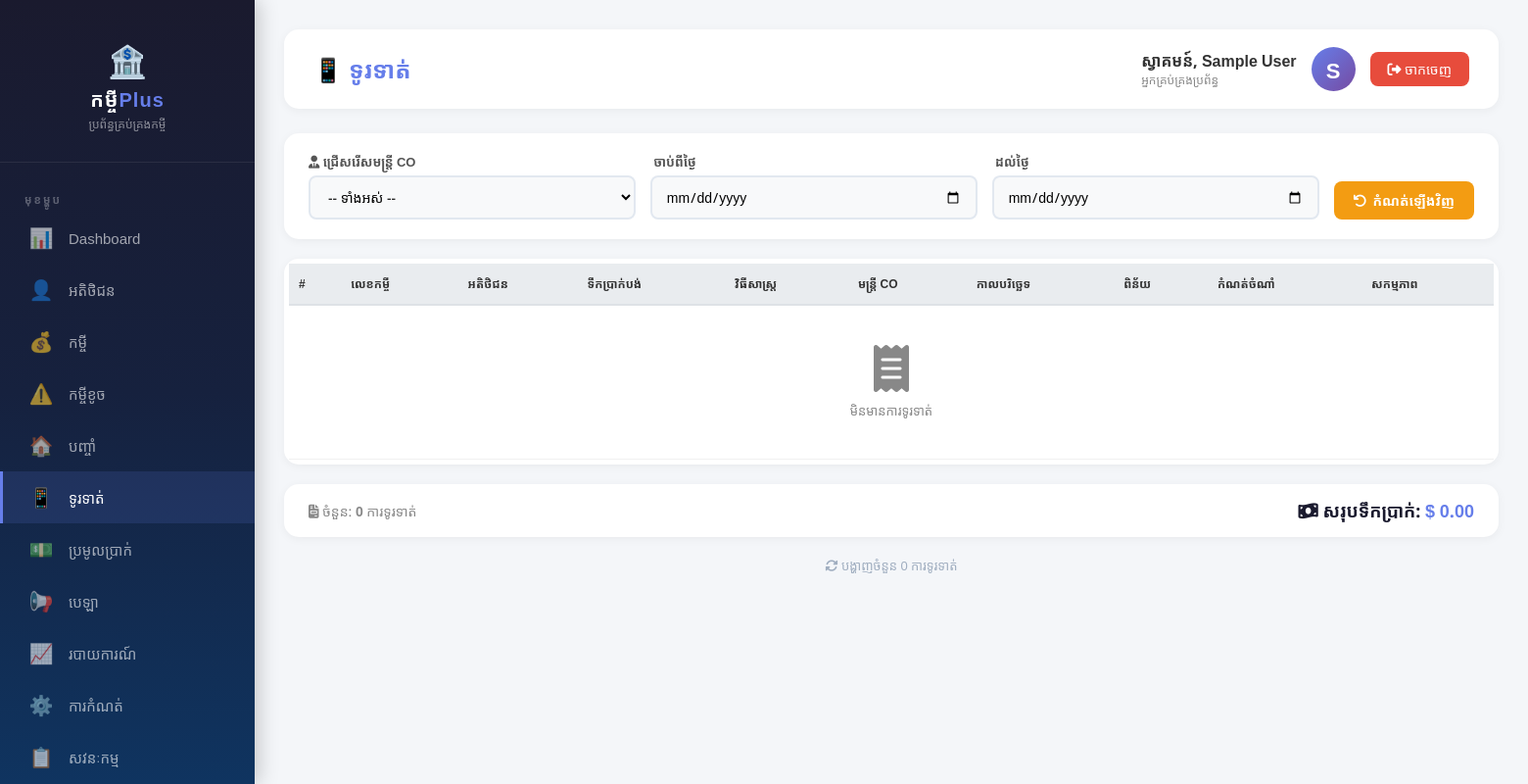
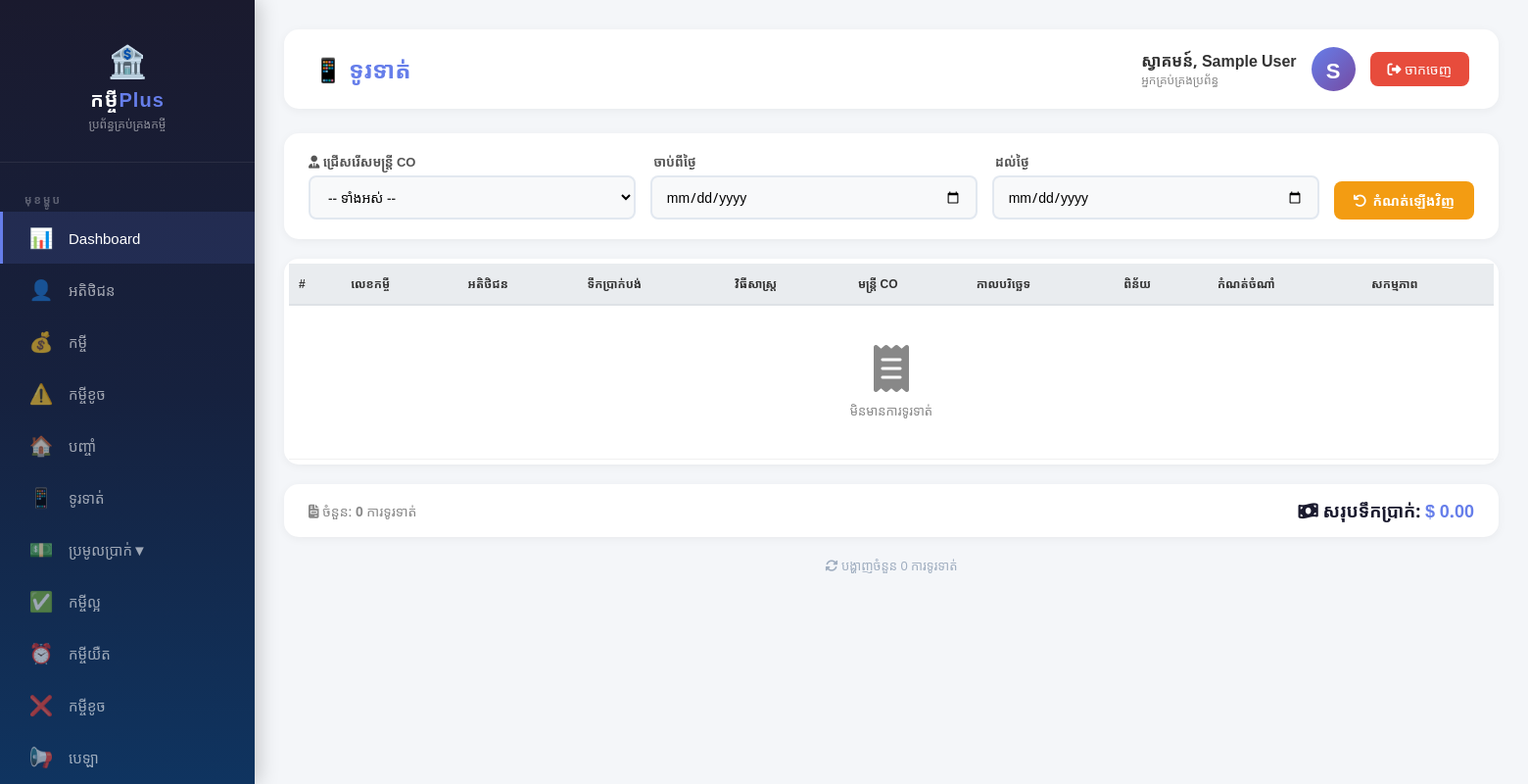
Before and after one commit to rithvannita5/loan, a Flask app: page /payments in a window 1560 px wide. Shown: the whole page at 98% size. Run offline with Flask 3, Linux system fonts and the light colour scheme; the visitor is signed in with stand-in values (Sample User, id 1); data that the repository does not hold is empty.

Commit message:
Update payment.html

```diff
--- a/templates/payment.html
+++ b/templates/payment.html
@@ -349,10 +349,9 @@
             <h2>កម្ចី<span>Plus</span></h2>
             <p>ប្រព័ន្ធគ្រប់គ្រងកម្ចី</p>
         </div>
-
         <div class="menu-label">មុខម្ហូប</div>
 
-        <a href="/dashboard" class="menu-item">
+        <a href="/dashboard" class="menu-item active">
             <span class="icon">📊</span>
             <span>Dashboard</span>
         </a>
@@ -377,15 +376,31 @@
             <span>បញ្ចាំ</span>
         </a>
 
-        <a href="/payments" class="menu-item active">
+        <a href="/payments" class="menu-item">
             <span class="icon">📱</span>
             <span>ទូរទាត់</span>
         </a>
 
-        <a href="/collection" class="menu-item">
+        <!-- ===== COLLECTION WITH SUBMENU ===== -->
+        <div class="menu-item" onclick="toggleCollectionSubmenu(event)">
             <span class="icon">💵</span>
             <span>ប្រមូលប្រាក់</span>
-        </a>
+            <span class="arrow" id="collectionArrow">▼</span>
+        </div>
+        <div class="submenu-container" id="collectionSubmenu">
+            <a href="/collection_good" class="menu-item submenu-item">
+                <span class="icon">✅</span>
+                <span>កម្ចីល្អ</span>
+            </a>
+            <a href="/collection_late" class="menu-item submenu-item">
+                <span class="icon">⏰</span>
+                <span>កម្ចីយឺត</span>
+            </a>
+            <a href="/collection_bad" class="menu-item submenu-item">
+                <span class="icon">❌</span>
+                <span>កម្ចីខូច</span>
+            </a>
+        </div>
 
         <a href="/disbursement" class="menu-item">
             <span class="icon">📢</span>
```
